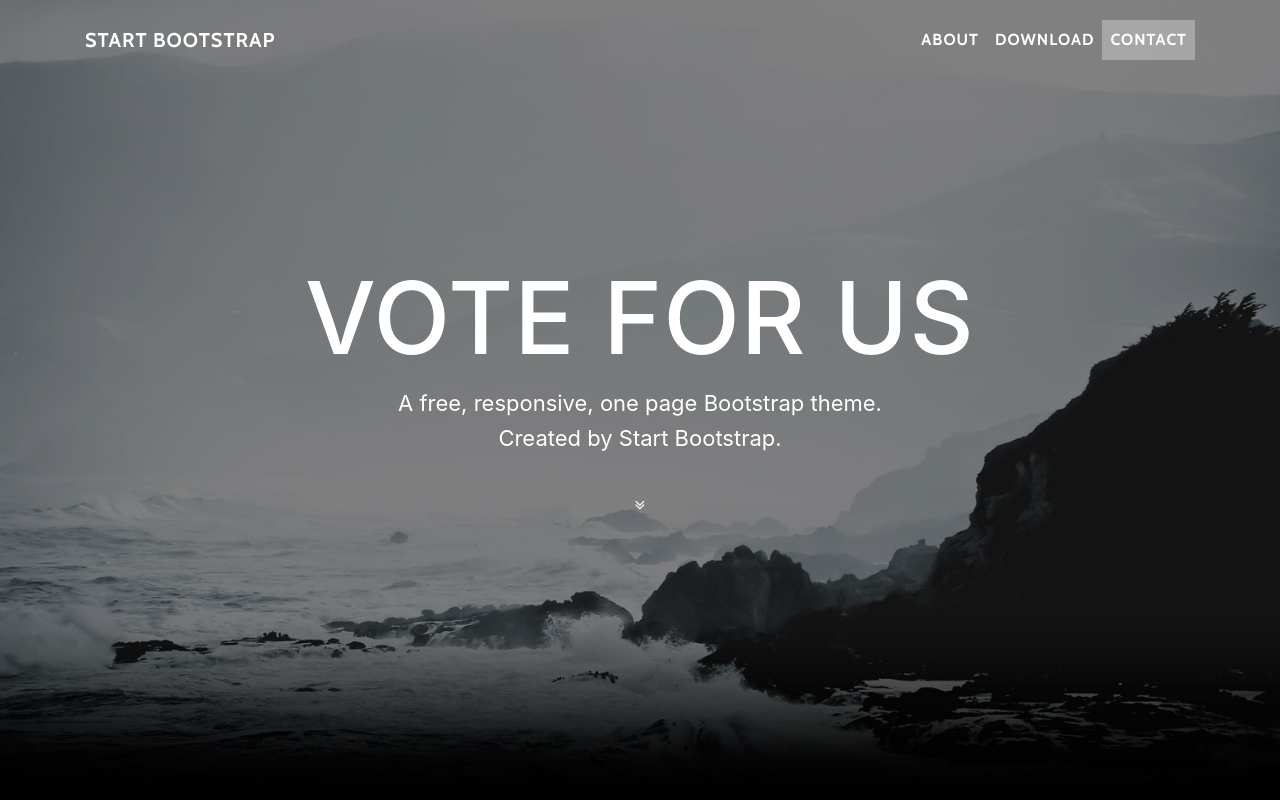
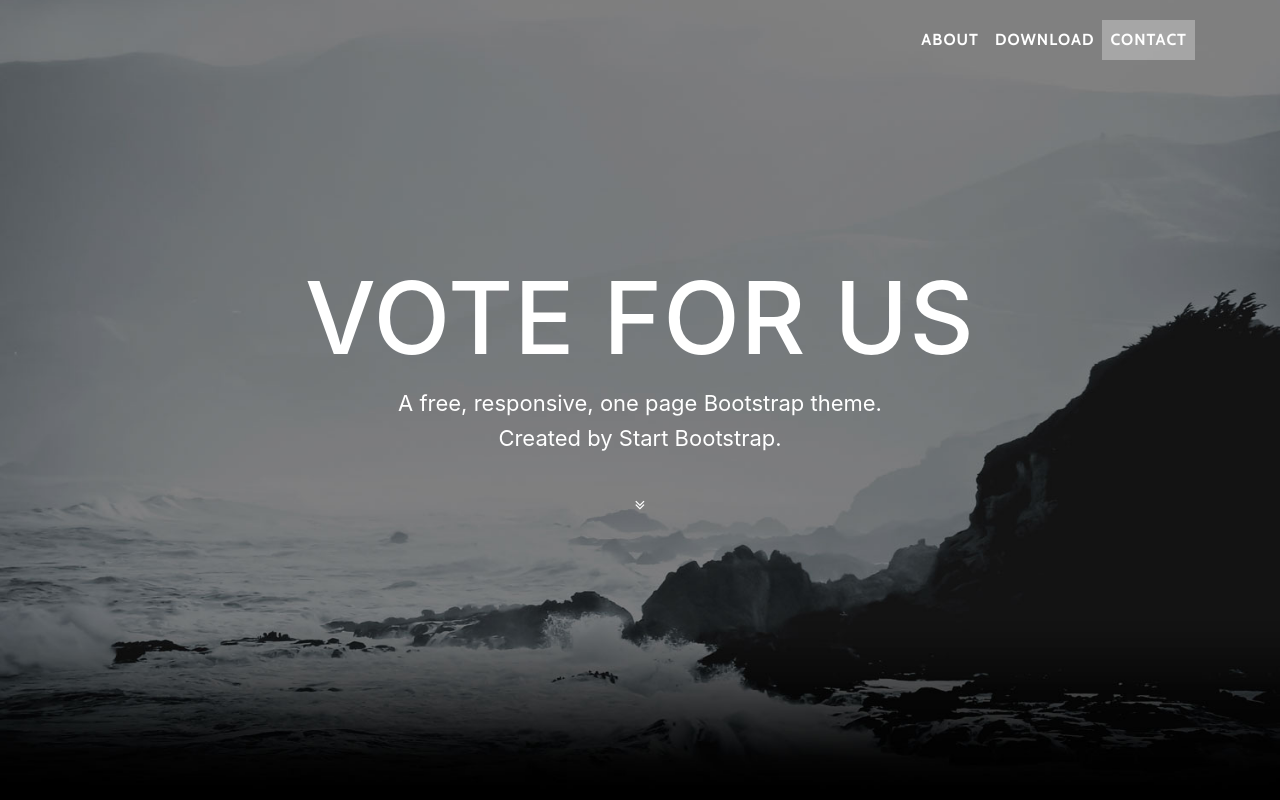
Before and after one commit to G-Period-Miguel/G-Period-Miguel.github.io, a website with bundled scripts: page index.html in a window 1280 px wide. Shown: the top 800 px of the page. Built offline with nearby package versions, Linux system fonts and the light colour scheme.

Commit message:
Update index.html

```diff
--- a/index.html
+++ b/index.html
@@ -28,7 +28,7 @@
     <!-- Navigation -->
     <nav class="navbar navbar-expand-lg navbar-light fixed-top" id="mainNav">
       <div class="container">
-        <a class="navbar-brand js-scroll-trigger" href="#page-top">Start Bootstrap</a>
+       <!-- <a class="navbar-brand js-scroll-trigger" href="#page-top">Start Bootstrap</a> -->
         <button class="navbar-toggler navbar-toggler-right" type="button" data-toggle="collapse" data-target="#navbarResponsive" aria-controls="navbarResponsive" aria-expanded="false" aria-label="Toggle navigation">
           Menu
           <i class="fa fa-bars"></i>
```
